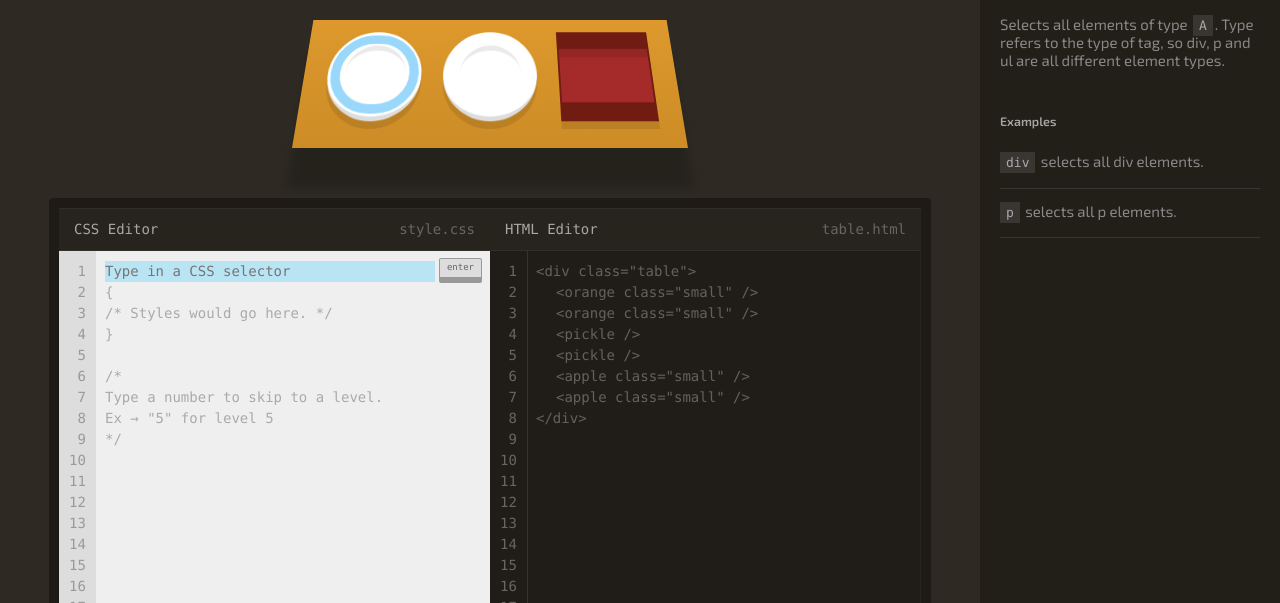
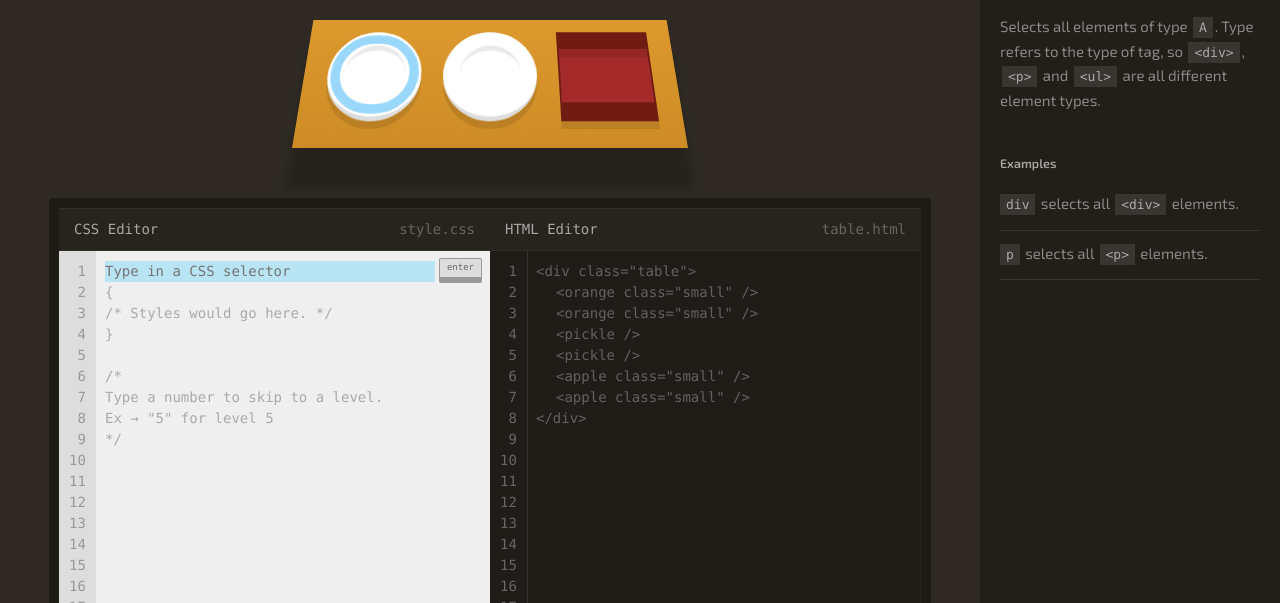
Before and after one commit to vstezhko/selectors-game, a website built with webpack: page RSS-CSS-Selectors/src/index.html in a window 1280 px wide. Shown: the part 197-800 px from the top of the page. Built offline with nearby package versions, Linux system fonts and the light colour scheme.

Commit message:
fix: fix styles for tags in rules

```diff
--- a/RSS-CSS-Selectors/src/view/rules/rules.scss
+++ b/RSS-CSS-Selectors/src/view/rules/rules.scss
@@ -70,6 +70,8 @@
   .hint {
     color: #888;
     font-size: 1.5rem;
+    margin-bottom: 20px;
+    line-height: 150%;
   }
 
   .examples-title {
@@ -87,4 +89,22 @@
       margin-left: 0;
     }
   }
+
+  tag {
+    color: #AAA;
+    background: rgba(255, 255, 255, .1);
+    padding: 3px 6px 3px 6px;
+    margin: 0 2px;
+    font-size: 13px;
+    font-family: menlo, monospace;
+    font-weight: normal;
+
+    &:before {
+      content: "<";
+    }
+
+    &:after {
+      content: ">";
+    }
+  }
 }
```
